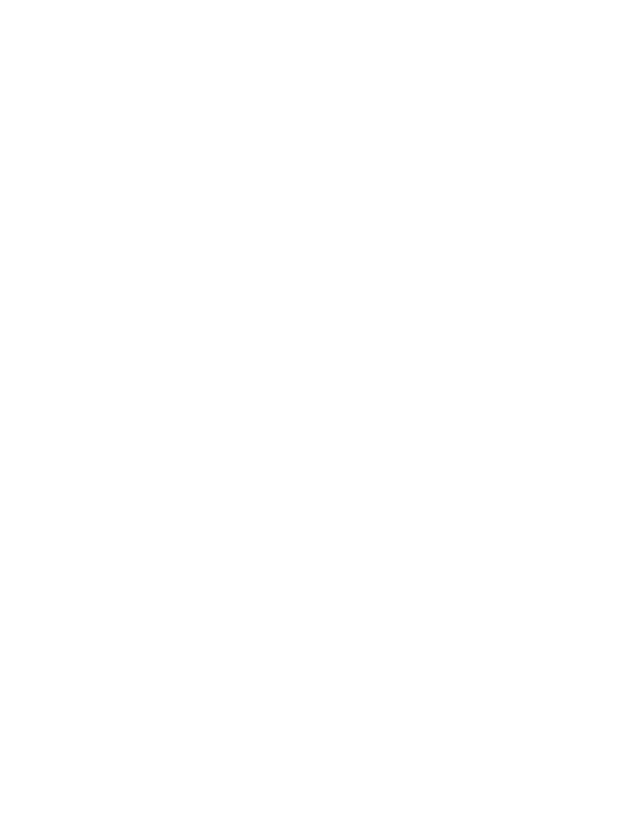
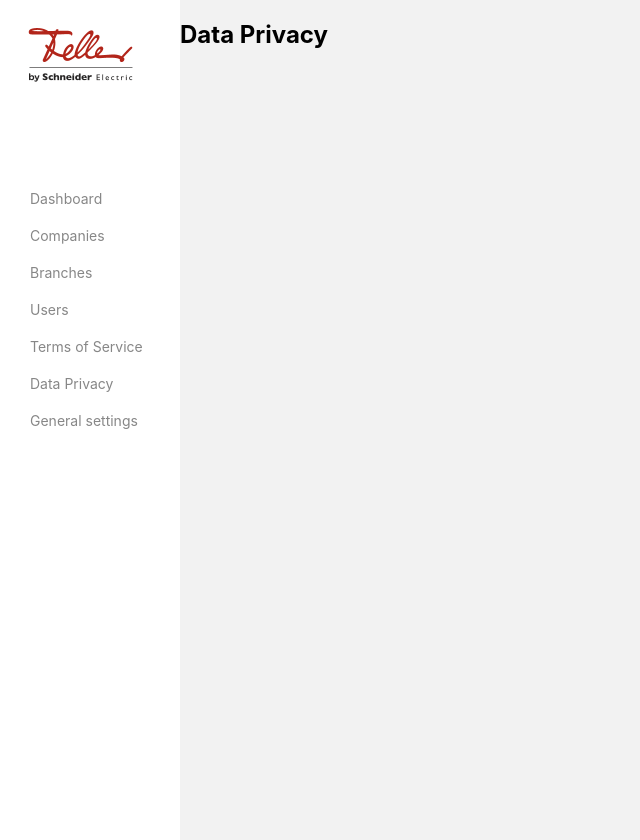
Before and after one commit to Lazar996F/mobx-react, a React (Create React App) app in the folder frontend/: page /privacy in a window 1280 px wide. Shown: the whole page, without its empty margins (0-640 px from the left). Before the commit the page ends 800 px from the top, so only its background shows below. Built offline with nearby package versions, Linux system fonts and the light colour scheme.

Commit message:
router and initial layout implemented

```diff
--- a/frontend/package.json
+++ b/frontend/package.json
@@ -12,6 +12,7 @@
     "react-dom": "^17.0.2",
     "react-router-dom": "^5.2.0",
     "react-scripts": "4.0.3",
+    "styled-components": "^5.3.0",
     "web-vitals": "^1.1.2"
   },
   "scripts": {
--- a/frontend/src/App.css
+++ b/frontend/src/App.css
@@ -1,38 +1,4 @@
-.App {
-  text-align: center;
-}
-
-.App-logo {
-  height: 40vmin;
-  pointer-events: none;
-}
-
-@media (prefers-reduced-motion: no-preference) {
-  .App-logo {
-    animation: App-logo-spin infinite 20s linear;
-  }
-}
-
-.App-header {
-  background-color: #282c34;
-  min-height: 100vh;
-  display: flex;
-  flex-direction: column;
-  align-items: center;
-  justify-content: center;
-  font-size: calc(10px + 2vmin);
-  color: white;
-}
-
-.App-link {
-  color: #61dafb;
-}
-
-@keyframes App-logo-spin {
-  from {
-    transform: rotate(0deg);
-  }
-  to {
-    transform: rotate(360deg);
-  }
-}
+ .App {
+     display: flex;
+     flex-direction: row;
+ }
--- a/frontend/src/App.js
+++ b/frontend/src/App.js
@@ -1,6 +1,5 @@
-import { makeAutoObservable } from "mobx"
-import { observer } from "mobx-react"
-import DataPrivacy from "./Components/DataPrivacy";
+import routes from './Routes'
+import './App.css'
 import {
     BrowserRouter as Router,
     Switch,
@@ -8,18 +7,22 @@
     Redirect
 } from "react-router-dom";
 
+import Sidebar from "./Components/Sidebar/Sidebar";
 
 function App() {
     return (
         <div className="App">
             <Router>
+                <Sidebar/>
                 <Switch>
+                    {routes.map(route => (
+                        <Route path={route.path} component={route.component} exact={route.exact}></Route>))}
                     <Route path="/">
-                    <Redirect to="/privacy" />
+                        <Redirect to="/privacy"/>
                     </Route>
-                <Route path="/privacy" component={DataPrivacy}/>
                 </Switch>
             </Router>
+
         </div>
     );
 }
--- a/frontend/src/Components/DataPrivacy.js
+++ b/frontend/src/Components/DataPrivacy.js
@@ -1,10 +1,10 @@
-
+import {Box} from '../Styled/DataPrivacy'
 function DataPrivacy() {
     return (
-        <div className="App">
+        <Box>
             <h1>Data Privacy</h1>
-        </div>
-    );
+        </Box>
+    )
 }
 
 export default DataPrivacy;
--- /dev/null
+++ b/frontend/src/Components/Sidebar/Sidebar.js
@@ -0,0 +1,48 @@
+import {Wrapper, MainLogo,LinkItem,NavigationBox} from "../../Styled/Sidebar";
+import {Link} from 'react-router-dom'
+
+// This link items data are for testing view. We need to passing linkItems from smart component to this dumb component.
+const linkItems = [
+    {
+        title: "Dashboard",
+        to: '/dashboard'
+    },
+    {
+        title: "Companies",
+        to: '/companies'
+    },
+    {
+        title: "Branches",
+        to: '/branches'
+    },
+    {
+        title: "Users",
+        to: '/users'
+    },
+    {
+        title: "Terms of Service",
+        to: '/service'
+    },
+    {
+        title: "Data Privacy",
+        to: '/privacy'
+    },
+    {
+        title: "General settings",
+        to: '/settings'
+    }
+]
+
+
+function SidebarContent() {
+    return (
+        <Wrapper>
+            <MainLogo/>
+            <NavigationBox>
+            {linkItems.map(item => <Link to={item.to} key={item.to}><LinkItem>{item.title}</LinkItem></Link>)}
+            </NavigationBox>
+        </Wrapper>
+    );
+}
+
+export default SidebarContent;
--- /dev/null
+++ b/frontend/src/Routes/dashboard.js
@@ -0,0 +1,13 @@
+
+function Dashboard(){
+    return <h1>Dashboard</h1>
+}
+
+
+export const DASHBOARD = {
+    path: '/dashboard',
+    exact: true,
+    component: Dashboard
+}
+
+export default DASHBOARD;
--- /dev/null
+++ b/frontend/src/Routes/dataPrivacy.js
@@ -0,0 +1,8 @@
+import DataPrivacy from "../Components/DataPrivacy";
+export const DATA_PRIVACY_ROUTE = {
+    path: '/privacy',
+    exact: true,
+    component: DataPrivacy
+}
+
+export default DATA_PRIVACY_ROUTE;
--- /dev/null
+++ b/frontend/src/Routes/index.js
@@ -0,0 +1,8 @@
+import DATA_PRIVACY_ROUTE from "./dataPrivacy";
+import DASHBOARD from "./dashboard";
+const routes = [
+    DATA_PRIVACY_ROUTE,
+    DASHBOARD
+]
+
+export default routes;
--- /dev/null
+++ b/frontend/src/Styled/DataPrivacy.js
@@ -0,0 +1,8 @@
+import styled from 'styled-components'
+
+
+export const Box = styled.section`
+    display: flex;
+  background-color: rgb(242,242,242);
+  width:100%;
+`
--- /dev/null
+++ b/frontend/src/Styled/Sidebar.js
@@ -0,0 +1,35 @@
+import styled from "styled-components";
+import LogoImage from '../Images/MainLogo.PNG'
+
+// Main wrapper for sidebar component
+export const Wrapper = styled.section`
+  display: flex;
+  flex-direction: column;
+  height: 100vh;
+  padding:20px;
+`;
+
+export const MainLogo = styled.div`
+  background-image: url(${LogoImage});
+  background-repeat: no-repeat;
+  padding-left: 70px;
+  padding-right: 70px;
+  padding-top: 35px;
+  padding-bottom: 35px;
+`
+
+
+// Style for each individual link item
+export const LinkItem = styled.div`
+  padding-top: 20px;
+  color:rgb(135,135,135);
+  font-size: 14px;
+`
+
+export const NavigationBox = styled.div`
+  a {
+    text-decoration: none;
+  }
+  padding-top: 80px;
+  padding-left:10px;
+`
```
Also changed, not shown: frontend/src/Images/MainLogo.PNG (added), 1 other file (tests, documents, lock files or other folders). Lines whose indentation alone changed are shown as unchanged.
